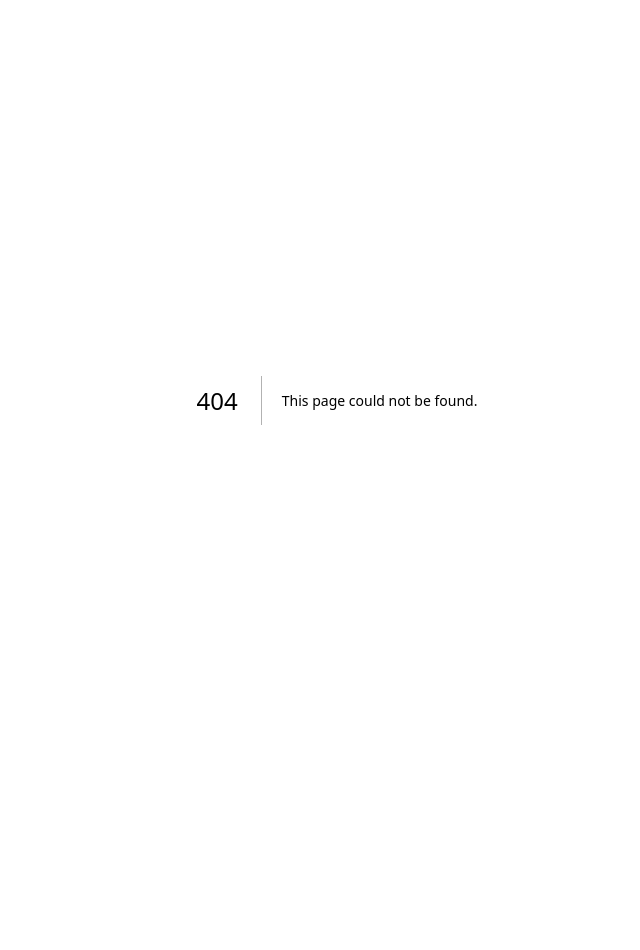
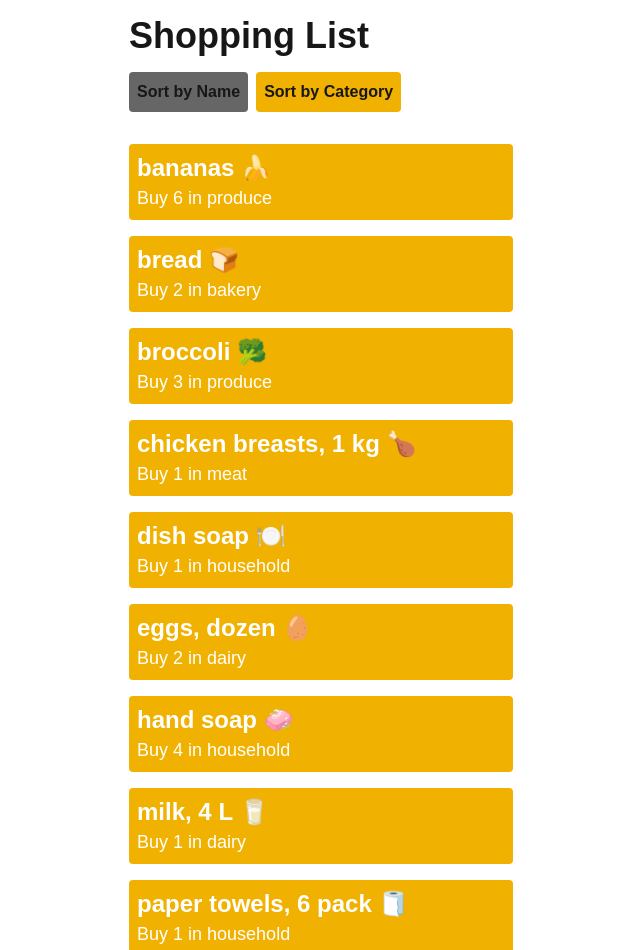
Before and after one commit to AbdullahDauda/cprg306-assignments, a Next.js app in the folder cprg306-assignments/: page /week-6 in a window 1280 px wide. Before the commit this address had no page. Shown: the top 950 px of the page, without its empty margins (303-943 px from the left). Before the commit the page ends 800 px from the top, so only its background shows below. Built offline with nearby package versions, Linux system fonts and the light colour scheme.

Commit message:
Complete week-6

```diff
--- a/cprg306-assignments/app/page.js
+++ b/cprg306-assignments/app/page.js
@@ -8,6 +8,7 @@ export default function Page() {
         <Link href="./week-3">Week 3 Assignment <br/></Link>
         <Link href="./week-4">Week 4 Assignment <br/></Link>
         <Link href="./week-5">Week 5 Assignment <br/></Link>
+        <Link href="./week-6">Week 6 Assignment <br/></Link>
     </main>
     );
 }
--- /dev/null
+++ b/cprg306-assignments/app/week-6/item-list.js
@@ -0,0 +1,74 @@
+'use client';
+
+export default ItemList;
+import Item from "./item";
+import itemsData from "./items.json"
+import { useState } from "react";
+
+function ItemList() {
+
+    const [sortBy, setSortBy] = useState("name");
+
+    let itemsCopy = [...itemsData];
+
+
+        if (sortBy == "name") {
+            itemsCopy.sort((a,b) => {
+                if (a.name < b.name) return -1;
+                if (a.name > b.name) return 1;
+                return 0;
+            }
+        )
+        }
+
+        if (sortBy == "category") {
+            itemsCopy.sort((a,b) => {
+                if (a.category < b.category) return -1;
+                if (a.category > b.category) return 1;
+                return 0;
+            }
+        )
+
+    }
+
+
+
+    return (
+        <div>
+            <div className="flex gap-2 mb-4">
+                    <button
+                    type="button"
+                    disabled={sortBy == "name"}
+                    onClick= {() => setSortBy("name")}
+                    className="p-2 my-4 rounded font-bold bg-yellow-500"
+                    >
+                        Sort by Name
+                    </button>
+
+                    <button
+                    type="button"
+                    disabled={sortBy == "category"}
+                    onClick= {() => setSortBy("category")}
+                    className="p-2 my-4 rounded font-bold bg-yellow-500"
+                    >
+                        Sort by Category
+                    </button>
+            </div>
+
+            <div>
+                <ul>
+                    {itemsCopy.map(item => (
+                        <li key={item.id}>
+                            <Item
+                            name={item.name}
+                            quantity={item.quantity}
+                            category={item.category}
+                            />
+
+                        </li>
+                    ))}
+                </ul>
+            </div>
+        </div>
+    )
+}
--- /dev/null
+++ b/cprg306-assignments/app/week-6/item.js
@@ -0,0 +1,12 @@
+
+export default function Item({name, quantity, category}) {
+
+
+    return (
+    <ul className="bg-yellow-500 my-4 p-2 w-96 rounded">
+        <li className="text-white text-2xl font-bold"> {name} <br/> </li>
+        <li className="text-white text-lg"> Buy {quantity} in {category} </li>
+    </ul>
+    )
+
+}
--- /dev/null
+++ b/cprg306-assignments/app/week-6/items.json
@@ -0,0 +1,76 @@
+[
+    {
+        "id": "1h2GJKH12gkHG31h1H",
+        "name": "milk, 4 L 🥛",
+        "quantity": 1,
+        "category": "dairy"
+    },
+    {
+        "id": "2KJH3k2j3H1k2J3K1H",
+        "name": "bread 🍞",
+        "quantity": 2,
+        "category": "bakery"
+    },
+    {
+        "id": "3h2KJH3k2j3H1k2J3",
+        "name": "eggs, dozen 🥚",
+        "quantity": 2,
+        "category": "dairy"
+    },
+    {
+        "id": "4k2J3K1H2GJKH12gk",
+        "name": "bananas 🍌",
+        "quantity": 6,
+        "category": "produce"
+    },
+    {
+        "id": "5H1h1H2KJH3k2j3H",
+        "name": "broccoli 🥦",
+        "quantity": 3,
+        "category": "produce"
+    },
+    {
+        "id": "6H1k2J3K1H2GJKH1",
+        "name": "chicken breasts, 1 kg 🍗",
+        "quantity": 1,
+        "category": "meat"
+
+    },
+    {
+        "id": "7gkHG31h1H2KJH3k",
+        "name": "pasta sauce 🍝",
+        "quantity": 3,
+        "category": "canned goods"
+    },
+    {
+        "id": "8j3H1k2J3K1H2GJK",
+        "name": "spaghetti, 454 g 🍝",
+        "quantity": 2,
+        "category": "dry goods"
+    },
+    {
+        "id": "9H12gkHG31h1H2KJ",
+        "name": "toilet paper, 12 pack 🧻",
+        "quantity": 1,
+        "category": "household"
+    },
+    {
+        "id": "10H3k2j3H1k2J3K1",
+        "name": "paper towels, 6 pack 🧻",
+        "quantity": 1,
+        "category": "household"
+    },
+
+    {
+        "id": "11k2J3K1H2GJKH12",
+        "name": "dish soap 🍽️",
+        "quantity": 1,
+        "category": "household"
+    },
+    {
+        "id": "12GJKH12gkHG31h1",
+        "name": "hand soap 🧼",
+        "quantity": 4,
+        "category": "household"
+    }
+]
--- /dev/null
+++ b/cprg306-assignments/app/week-6/page.js
@@ -0,0 +1,10 @@
+import ItemList from "./item-list.js"
+
+export default function Page() {
+    return (
+    <main className="mx-auto max-w-md p-4">
+        <h1 className="text-4xl font-bold">Shopping List</h1>
+        <ItemList/>
+    </main>
+    )
+}
```
